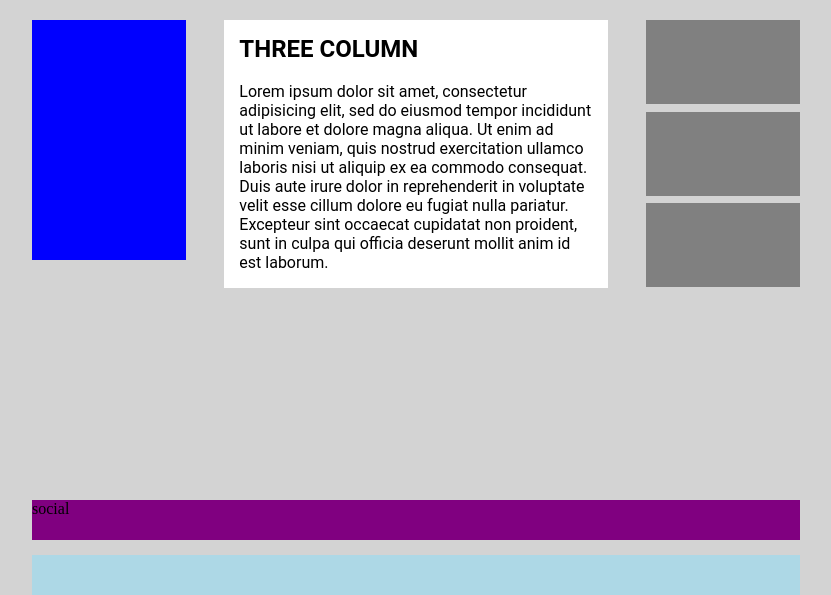
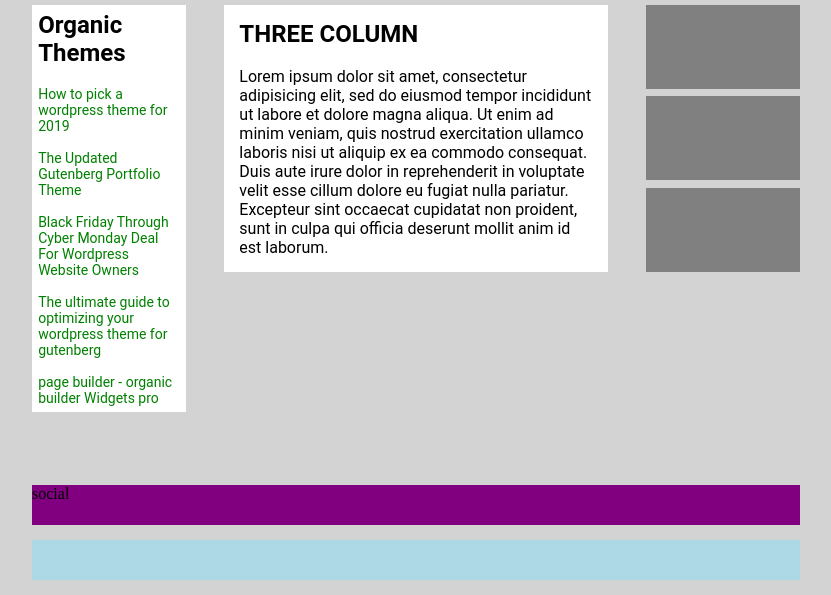
Before and after one commit to micheleprovolo/htmlcss-wp, a plain HTML site: page assets/index.html in a window 1280 px wide. Shown: the part 243-838 px from the top of the page, without its empty margins (224-1055 px from the left). Drawn offline with Linux system fonts and the light colour scheme.

Commit message:
inseriti titolo e testi colonna sinistra

```diff
--- a/assets/css/style.css
+++ b/assets/css/style.css
@@ -73,7 +73,7 @@
 .blocco-float {
   /* width: 100%; */
   height: 100%;
-  margin-top: 3%;
+  margin-top: 1%;
 }
 
 .blocco-float:after {
@@ -84,10 +84,15 @@
 
 /* colonna sinistra */
 .sinistra {
-  background-color: blue;
+  background-color: white;
   width: 20%;
-  height: 50%;
+  /* height: 50%; */
   float: left;
+}
+
+.link {
+  color: green;
+  font-size: 14px;
 }
 
 /* colonna centrale */
@@ -99,7 +104,7 @@
   float: left;
 }
 
-.titolo-testo {
+.testocolonne {
   text-align: left;
   font-family: 'Roboto';
   padding: 4%;
--- a/assets/index.html
+++ b/assets/index.html
@@ -38,15 +38,42 @@
 
         <!-- colonna sinistra -->
         <div class="sinistra">
+
+          <div class="testocolonne" >
+
+              <h2>Organic Themes</h2>
+
+              <br>
+
+              <div class="link">
+              <p> <a href="#"></a>How to pick a wordpress theme for 2019 </p>
+              <br>
+                <p> <a href="#"></a>The Updated Gutenberg Portfolio Theme </p>
+              <br>
+                <p> <a href="#"></a>Black Friday Through Cyber Monday Deal For Wordpress Website Owners </p>
+              <br>
+                <p> <a href="#"></a>The ultimate guide to optimizing your wordpress theme for gutenberg </p>
+              <br>
+                <p> <a href="#"></a>page builder - organic builder Widgets pro</p>
+
+              </div>
+
+          </div>
+
+
         </div>
 
         <!-- colonna centrale -->
         <div class="centrale">
 
-          <div class="titolo-testo">
+          <div class="testocolonne">
+
             <h1>THREE COLUMN</h1>
+
             <br>
+
             <p>Lorem ipsum dolor sit amet, consectetur adipisicing elit, sed do eiusmod tempor incididunt ut labore et dolore magna aliqua. Ut enim ad minim veniam, quis nostrud exercitation ullamco laboris nisi ut aliquip ex ea commodo consequat. Duis aute irure dolor in reprehenderit in voluptate velit esse cillum dolore eu fugiat nulla pariatur. Excepteur sint occaecat cupidatat non proident, sunt in culpa qui officia deserunt mollit anim id est laborum.</p>
+
           </div>
 
 
```
